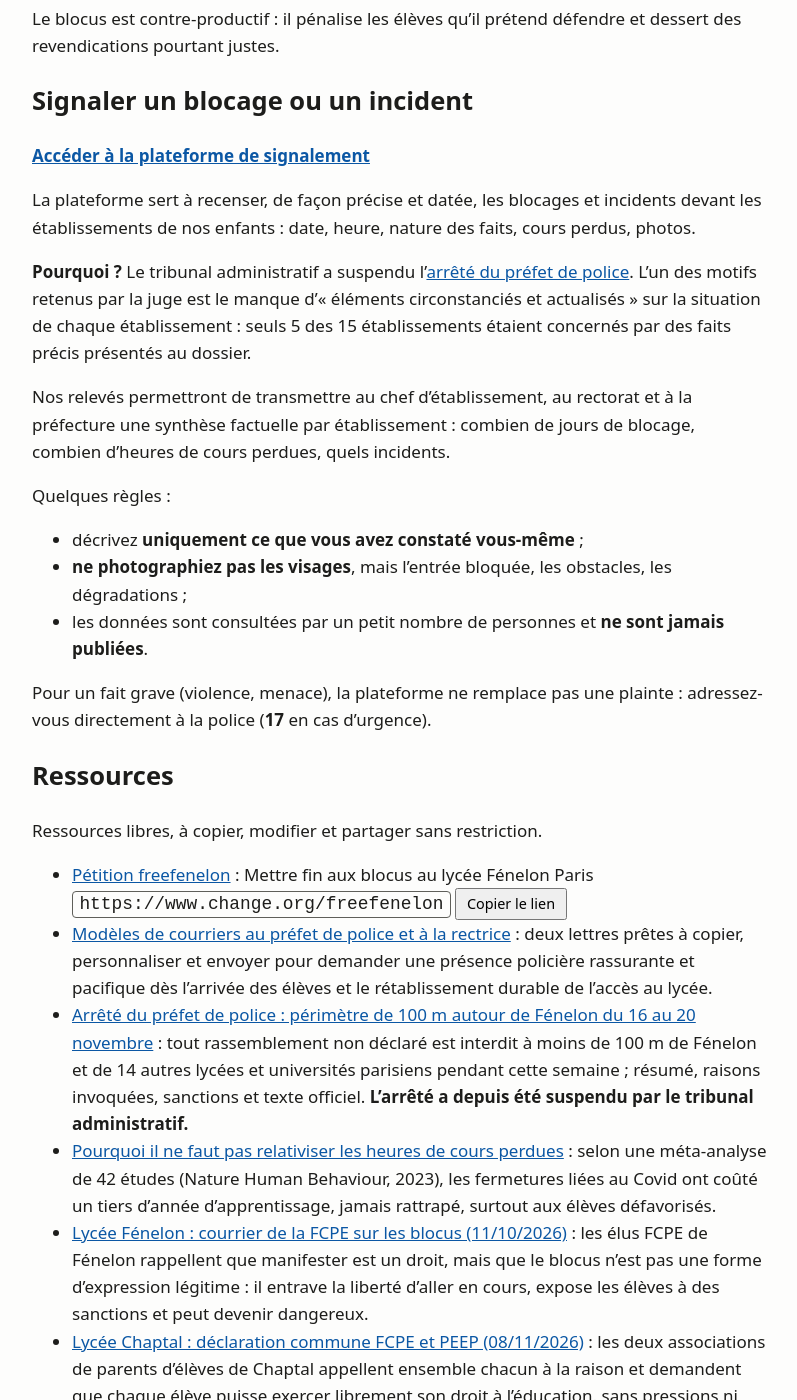
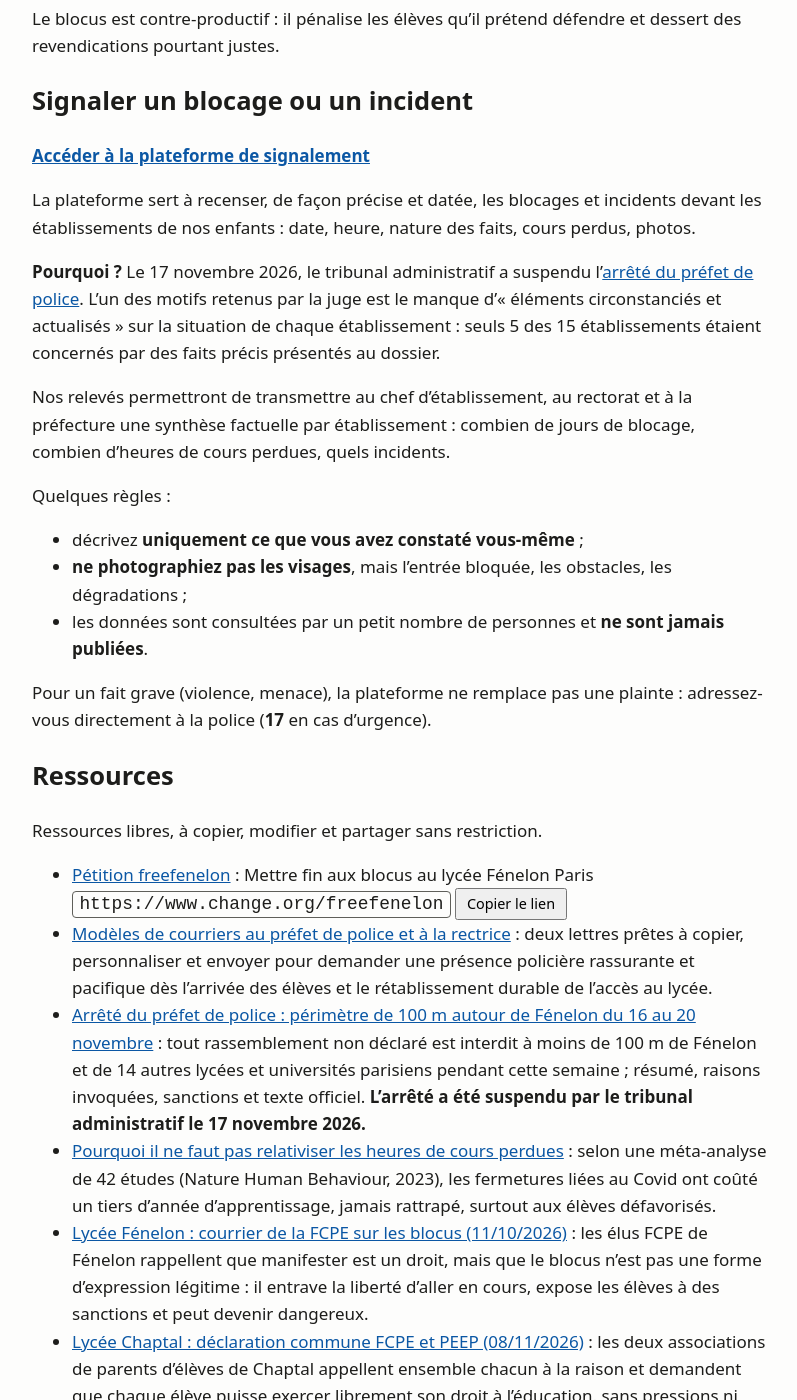
Before and after one commit to 4nf8hvwvry-collab/freefenelon, a Jekyll site: the page built from site/index.md, in a window 1280 px wide and 1400 px high, scrolled down 796 px. Shown: the whole window, without its empty margins (240-1037 px from the left). Built offline with Jekyll 4.4.1, drawn with Linux system fonts in a browser that asks for light colours; our own code applies the rules of GitHub Pages for plain Markdown files.

Commit message:
Date de suspension de l'arrêté préfectoral (17/11/2026)
Co-Authored-By: Claude Opus 5.5 <noreply@anthropic.com>

```diff
--- a/site/index.md
+++ b/site/index.md
@@ -35,7 +35,7 @@ Le blocus est contre-productif : il pénalise les élèves qu'il prétend défen
 
 La plateforme sert à recenser, de façon précise et datée, les blocages et incidents devant les établissements de nos enfants : date, heure, nature des faits, cours perdus, photos.
 
-**Pourquoi ?** Le tribunal administratif a suspendu l'[arrêté du préfet de police](arrete-prefet-police-2026-01603.html). L'un des motifs retenus par la juge est le manque d'« éléments circonstanciés et actualisés » sur la situation de chaque établissement : seuls 5 des 15 établissements étaient concernés par des faits précis présentés au dossier.
+**Pourquoi ?** Le 17 novembre 2026, le tribunal administratif a suspendu l'[arrêté du préfet de police](arrete-prefet-police-2026-01603.html). L'un des motifs retenus par la juge est le manque d'« éléments circonstanciés et actualisés » sur la situation de chaque établissement : seuls 5 des 15 établissements étaient concernés par des faits précis présentés au dossier.
 
 Nos relevés permettront de transmettre au chef d'établissement, au rectorat et à la préfecture une synthèse factuelle par établissement : combien de jours de blocage, combien d'heures de cours perdues, quels incidents.
 
@@ -54,7 +54,7 @@ Ressources libres, à copier, modifier et partager sans restriction.
 - [Pétition freefenelon](https://www.change.org/freefenelon) : Mettre fin aux blocus au lycée Fénelon Paris
   <span class="copie"><code id="url-petition">https://www.change.org/freefenelon</code> <button type="button" data-copie="url-petition">Copier le lien</button></span>
 - [Modèles de courriers au préfet de police et à la rectrice](modeles-courriers.html) : deux lettres prêtes à copier, personnaliser et envoyer pour demander une présence policière rassurante et pacifique dès l'arrivée des élèves et le rétablissement durable de l'accès au lycée.
-- [Arrêté du préfet de police : périmètre de 100 m autour de Fénelon du 16 au 20 novembre](arrete-prefet-police-2026-01603.html) : tout rassemblement non déclaré est interdit à moins de 100 m de Fénelon et de 14 autres lycées et universités parisiens pendant cette semaine ; résumé, raisons invoquées, sanctions et texte officiel. **L'arrêté a depuis été suspendu par le tribunal administratif.**
+- [Arrêté du préfet de police : périmètre de 100 m autour de Fénelon du 16 au 20 novembre](arrete-prefet-police-2026-01603.html) : tout rassemblement non déclaré est interdit à moins de 100 m de Fénelon et de 14 autres lycées et universités parisiens pendant cette semaine ; résumé, raisons invoquées, sanctions et texte officiel. **L'arrêté a été suspendu par le tribunal administratif le 17 novembre 2026.**
 - [Pourquoi il ne faut pas relativiser les heures de cours perdues](heures-de-cours-perdues.html) : selon une méta-analyse de 42 études (Nature Human Behaviour, 2023), les fermetures liées au Covid ont coûté un tiers d'année d'apprentissage, jamais rattrapé, surtout aux élèves défavorisés.
 - [Lycée Fénelon : courrier de la FCPE sur les blocus (11/10/2026)](courrier-fcpe-fenelon-2026-10-11.html) : les élus FCPE de Fénelon rappellent que manifester est un droit, mais que le blocus n'est pas une forme d'expression légitime : il entrave la liberté d'aller en cours, expose les élèves à des sanctions et peut devenir dangereux.
 - [Lycée Chaptal : déclaration commune FCPE et PEEP (08/11/2026)](declaration-fcpe-peep-chaptal-2026-11-08.html) : les deux associations de parents d'élèves de Chaptal appellent ensemble chacun à la raison et demandent que chaque élève puisse exercer librement son droit à l'éducation, sans pressions ni menaces, tout en reconnaissant la légitimité des revendications lycéennes.
```
Also changed, not shown: site/arrete-prefet-police-2026-01603.md (+1 -1 lines).
